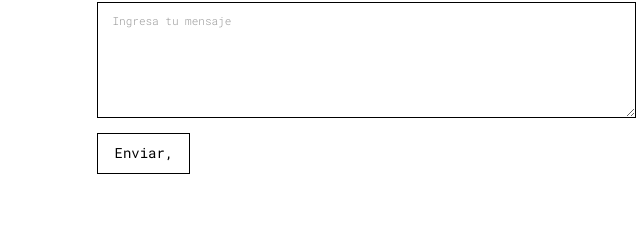
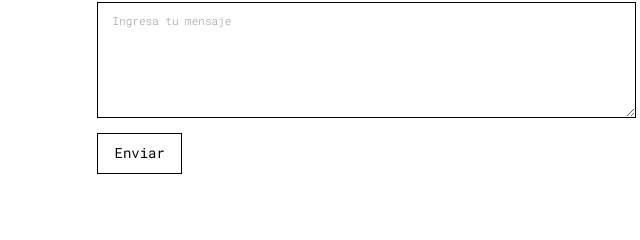
Before and after one commit to mariazucenacr/mariazucenacr.github.io, a plain HTML site: page contact.html in a window 1280 px wide. Shown: the part 310-550 px from the top of the page, 70-710 px from the left. Drawn offline with Linux system fonts and the light colour scheme.

Commit message:
Se corrio un error ortografico en el botón enviar

```diff
--- a/contact.html
+++ b/contact.html
@@ -65,7 +65,7 @@
                       <div class="form-group">
                         <textarea class="form-control" rows="5" placeholder="Ingresa tu mensaje"></textarea>
                       </div>
-                      <button type="submit" class="btn btn-default btn-lg">Enviar,</button>
+                      <button type="submit" class="btn btn-default btn-lg">Enviar</button>
                     </div>
                     <div class="col-md-5 address-container">
                       <ul class="list-unstyled">
```
